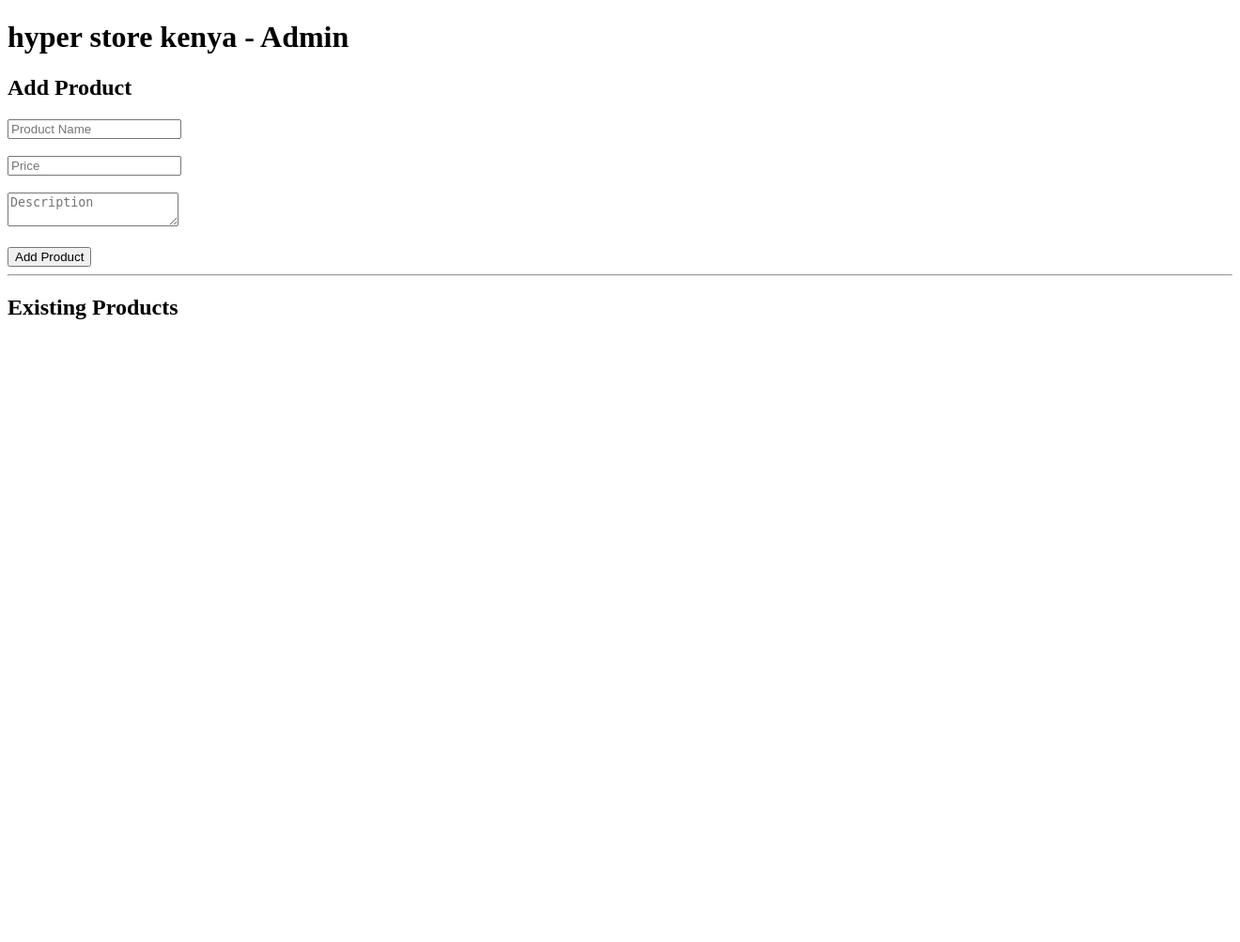
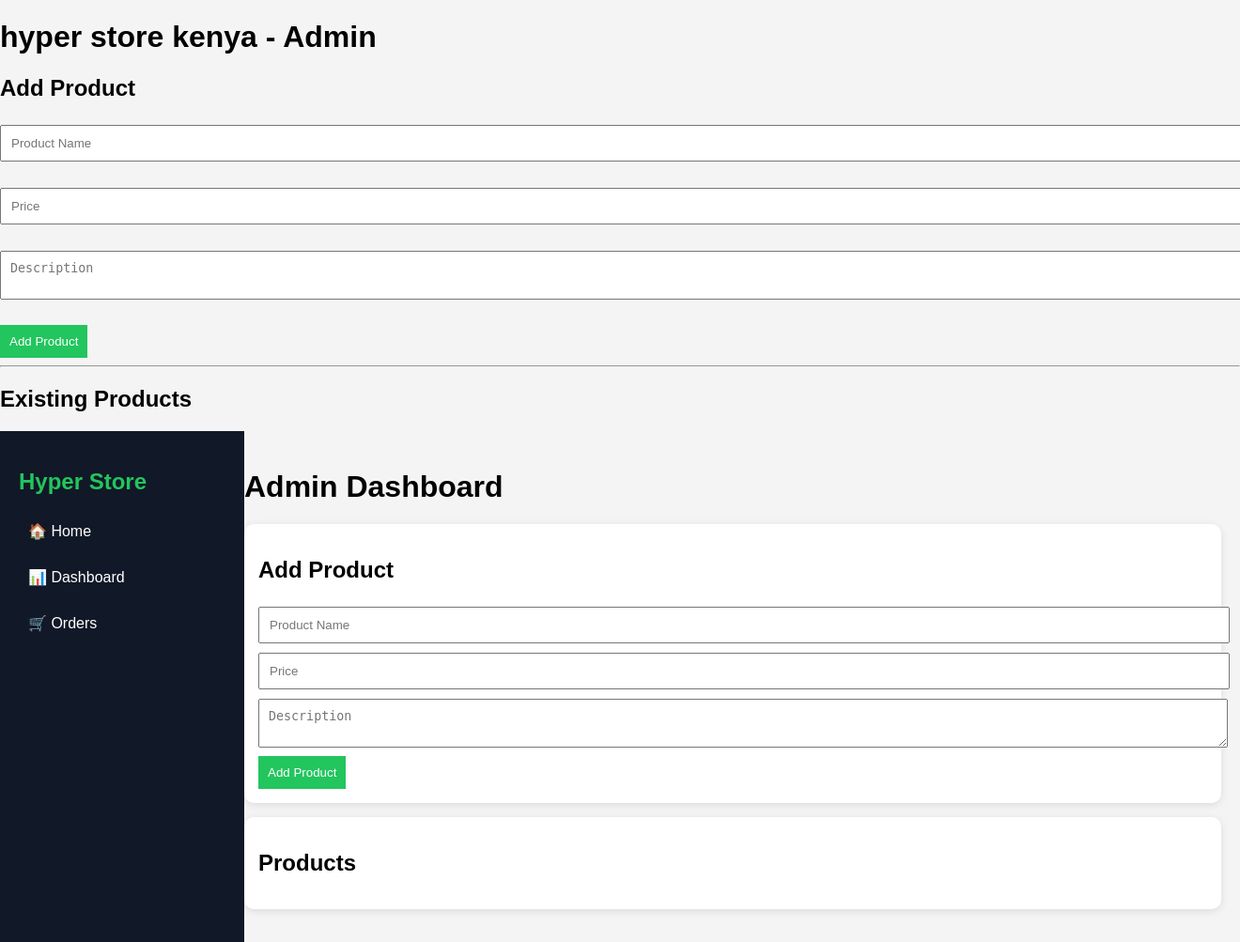
Before and after one commit to mugambinewton985-art/my_store, a Flask app: template templates/admin.html in a window 1320 px wide; the page is wider, and only the part inside the window is pictured. Shown: that part at 94% size. Before the commit the page ends 340 px from the top of that part, so only its background shows below. Run offline with Flask 3, Linux system fonts and the light colour scheme; the template is opened without the code that fills it, so the values that code supplies are empty.

Commit message:
converted admin to dashboard UI

```diff
--- a/templates/admin.html
+++ b/templates/admin.html
@@ -33,3 +33,138 @@
 
 </body>
 </html>
+<!DOCTYPE html>
+<html>
+<head>
+    <title>Hyper Store Kenya - Admin Dashboard</title>
+
+    <style>
+        body {
+            margin: 0;
+            font-family: Arial;
+            background: #f4f4f4;
+        }
+
+        .sidebar {
+            width: 220px;
+            height: 100vh;
+            background: #111827;
+            color: white;
+            position: fixed;
+            padding: 20px;
+        }
+
+        .sidebar h2 {
+            color: #22c55e;
+        }
+
+        .sidebar a {
+            display: block;
+            color: white;
+            padding: 10px;
+            text-decoration: none;
+            margin-top: 10px;
+            border-radius: 5px;
+        }
+
+        .sidebar a:hover {
+            background: #374151;
+        }
+
+        .main {
+            margin-left: 240px;
+            padding: 20px;
+        }
+
+        .card {
+            background: white;
+            padding: 15px;
+            margin-bottom: 15px;
+            border-radius: 10px;
+            box-shadow: 0 2px 8px rgba(0,0,0,0.1);
+        }
+
+        input, textarea {
+            width: 100%;
+            padding: 10px;
+            margin: 5px 0;
+        }
+
+        button {
+            padding: 10px;
+            background: #22c55e;
+            color: white;
+            border: none;
+            cursor: pointer;
+        }
+
+        button:hover {
+            background: #16a34a;
+        }
+
+        .product {
+            background: #fff;
+            padding: 10px;
+            margin: 10px 0;
+            border-radius: 8px;
+        }
+
+        a.action {
+            margin-right: 10px;
+            color: blue;
+        }
+
+        a.delete {
+            color: red;
+        }
+    </style>
+</head>
+
+<body>
+
+<!-- SIDEBAR -->
+<div class="sidebar">
+    <h2>Hyper Store</h2>
+    <a href="/">🏠 Home</a>
+    <a href="/admin">📊 Dashboard</a>
+    <a href="/orders">🛒 Orders</a>
+</div>
+
+<!-- MAIN -->
+<div class="main">
+
+    <h1>Admin Dashboard</h1>
+
+    <!-- ADD PRODUCT -->
+    <div class="card">
+        <h2>Add Product</h2>
+
+        <form method="POST" action="/add_product">
+            <input name="name" placeholder="Product Name" required>
+            <input name="price" placeholder="Price" required>
+            <textarea name="description" placeholder="Description" required></textarea>
+            <button type="submit">Add Product</button>
+        </form>
+    </div>
+
+    <!-- PRODUCTS -->
+    <div class="card">
+        <h2>Products</h2>
+
+        {% for p in products %}
+        <div class="product">
+            <b>{{ p.name }}</b><br>
+            KES {{ p.price }}<br>
+            {{ p.description }}<br><br>
+
+            <a class="action" href="/edit_product/{{ p.id }}">Edit</a>
+            <a class="delete" href="/delete_product/{{ p.id }}">Delete</a>
+        </div>
+        {% endfor %}
+
+    </div>
+
+</div>
+
+</body>
+</html>
```
